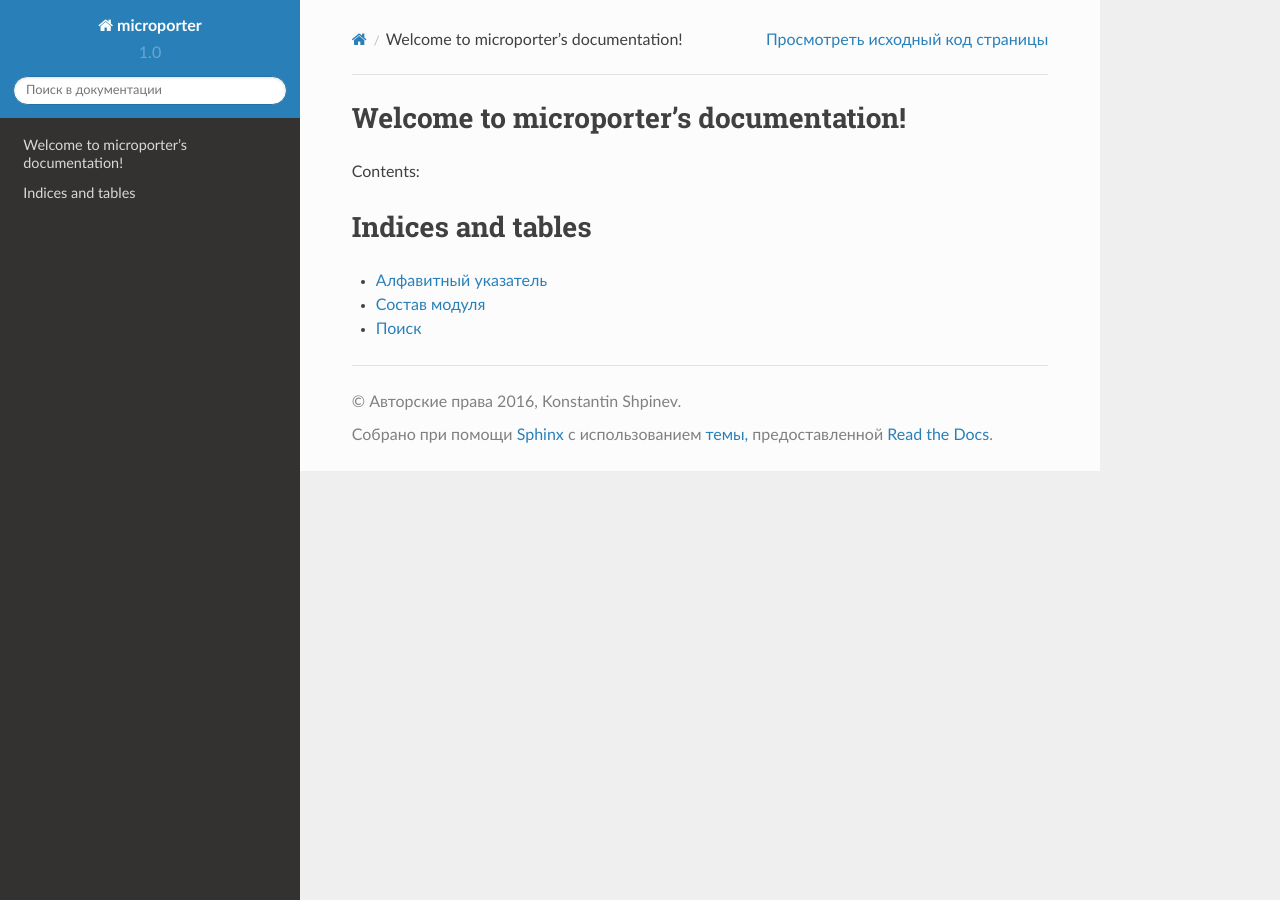
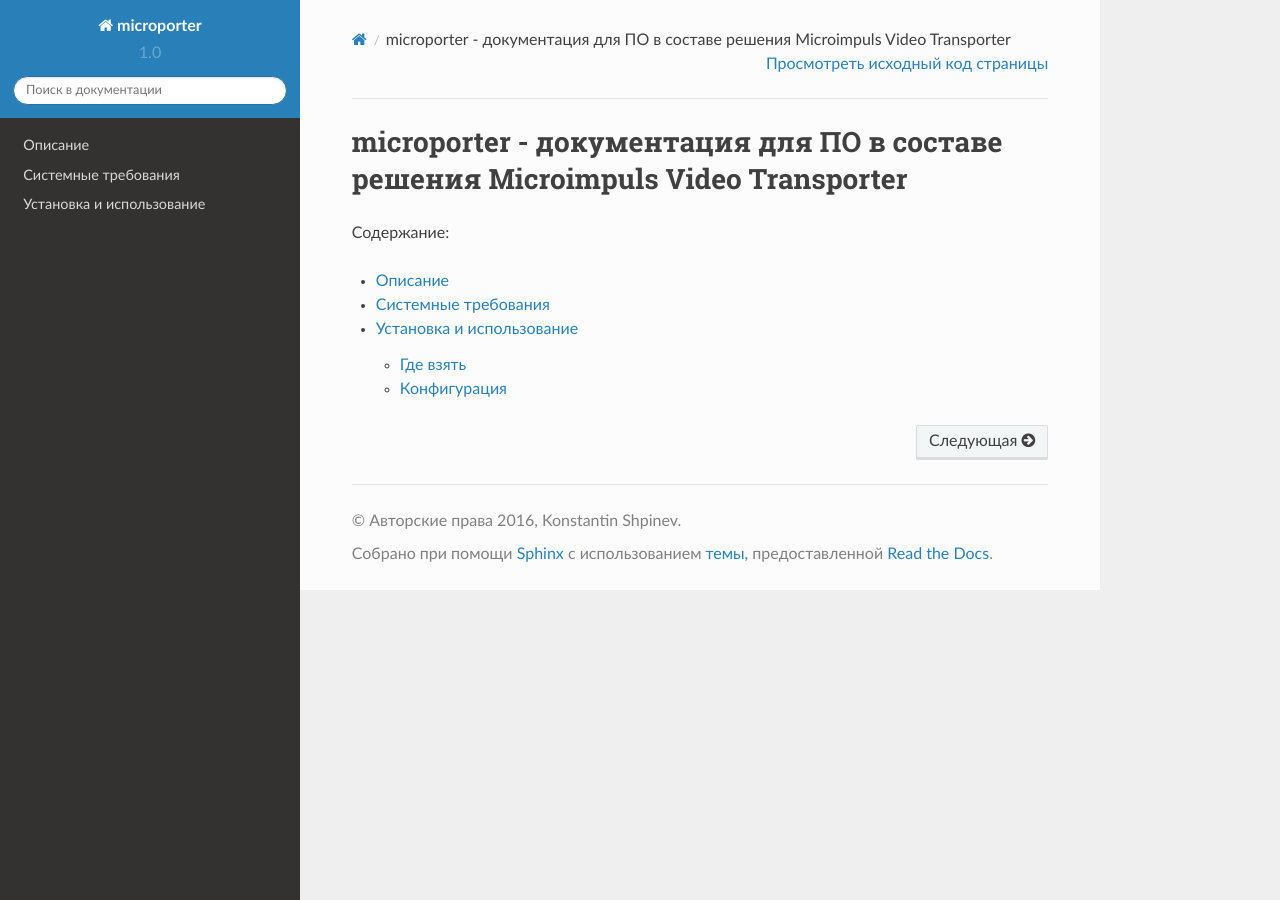
Before and after one commit to microimpuls/microporter-docs, a Sphinx documentation site: the page built from source/index.rst, in a window 1280 px wide. Built offline with Sphinx 7.4.7 and the Read the Docs theme 2.0.0, drawn with Linux system fonts in a browser that asks for light colours; some of the changed lines change nothing that is shown.

Commit message:
initial microporter.rst

```diff
--- a/source/index.rst
+++ b/source/index.rst
@@ -3,19 +3,12 @@
    You can adapt this file completely to your liking, but it should at least
    contain the root `toctree` directive.
 
-Welcome to microporter's documentation!
-=======================================
+microporter - документация для ПО в составе решения Microimpuls Video Transporter
+=================================================================================
 
-Contents:
+Содержание:
 
 .. toctree::
    :maxdepth: 2
 
-
-
-Indices and tables
-==================
-
-* :ref:`genindex`
-* :ref:`modindex`
-* :ref:`search`
+   microporter.rst
--- /dev/null
+++ b/source/microporter.rst
@@ -0,0 +1,156 @@
+.. _microporter:
+
+********
+Описание
+********
+
+**microporter** - программное обеспечение сервера *Microimpuls Video Transporter*,
+предназначенное для доставки видеопотоков через Интернет, используя специализированный
+протокол передачи данных, который базируется на TCP или UDP транспорте.
+Используются алгоритмы буферизации и выравнивания Transport Stream потоков для обеспечения
+стабильной доставки в условиях нестабильной линии связи.
+
+********************
+Системные требования
+********************
+
+microporter предназначен для работы в ОС Linux Debian 64-битной версии и подобных
+дистрибутивах, по-умолчанию поставляется версия для архитектуры amd64.
+
+*Внимание! ПО microporter не предназначено для работы на виртуальной машине.*
+
+Требования к аппаратному обеспечению, исходя из принимаемого/передающегося объема трафика:
+
++--------------------+------------------------------------------------------------------------------------------------------+
+| Процессор          | 1 ядро 2.4Ghz+ на каждые 200Mbps трафика                                                             |
++--------------------+------------------------------------------------------------------------------------------------------+
+| Оперативная память | 1GB на каждые 200Mbps трафика                                                                        |
++--------------------+------------------------------------------------------------------------------------------------------+
+| Сетевая карта      | карта с Enterprise чипом Intel, имеющая несколько очередей для входящих пакетов (multiple Rx queues) |
++--------------------+------------------------------------------------------------------------------------------------------+
+
+*************************
+Установка и использование
+*************************
+
+Для работы microporter необходимо наличие библиотек *libmedia*, *libjsonrpc*, *libjson*.
+
+*libmedia* - библиотека для работы с UDP/TCP сокетами, разрабатывается вместе с microporter.
+
+microporter, а также все необходимые библиотеки совместимых версий, поставляются в виде
+установочных deb-пакетов и устанавливаются утилитой dpkg. См. раздел :ref:`Где взять <download-software>`.
+
+Для запуска используется init.d скрипт: ``/etc/init.d/microporter``, доступные аргументы:
+::
+    # /etc/init.d/microporter
+    Usage: /etc/init.d/microporter {start|stop|restart|force-reload|reload}
+
+Файлы логов по-умолчанию сохраняются в ``/var/log/microporter/microporter.log``,
+включена ротация логов через logrotate.d
+
+.. _download-software:
+
+Где взять
+=========
+
+TODO: ссылка на сообщество
+
+Конфигурация
+============
+
+Файл конфигурации находится в ``/etc/microporter/microporter.conf``,
+задаётся в формате JSON. Пример:
+::
+    {
+        "log-syslog": false,
+        "log-facility": 0,
+        "log-path": "/var/log/microporter/microporter.log",
+        "log-verbose-level": 3,
+        "log-foreground": false,
+        "json-rpc-enabled": true,
+        "json-rpc-listen-host": "0.0.0.0",
+        "json-rpc-listen-port": 8089,
+        "streaming-enabled": true,
+        "priority": 0,
+        "adaptive-delays-enabled": true,
+        "rebuffering-enabled": true,
+        "ts-processing-enabled": false,
+        "write-aux-enabled": false,
+        "backup-src": "",
+        "input-buffer-duration": 3000, // msec
+        "input-buffer-max-duration": 3000, // msec
+        "input-buffer-max-size": 48 // mb
+        "output-buffer-max-size": 48 // mb
+        "license-owner": "Demo",
+        "license-streams-limit": 20,
+        "license-code": "1452c-527c0-8cbfe-74f10-15f5a",
+        "streams": [
+            {
+                "name": "Dummy channel",
+                "enabled": true,
+                "src": "239.152.2.1 1234 multicast udp",
+                "dst": "198.51.100.15 2001 unicast tcp",
+                "backup-src": "",
+                "payload-size": 1316, // b
+                "ttl": 32,
+                "input-buffer-duration": 3000, // msec
+                "input-buffer-max-duration": 3000, // msec
+                "input-buffer-max-size": 48 // mb
+                "output-buffer-max-size": 48 // mb
+            }
+        ],
+        "ranges": [
+            {
+                "name": "Dummy range",
+                "enabled": true,
+                "src-from": "239.152.2.1 1234 multicast udp",
+                "src-to": "239.152.2.10 1234 multicast udp",
+                "dst-from": "198.51.100.15 2001 unicast tcp",
+                "dst-to": "198.51.100.15 2010 unicast tcp",
+            }
+        ]
+    }
+
+Описание параметров
+-------------------
+
++---------------------------+--------------+---------------------------------------------------------------------+
+| Параметр                  | Тип значения | Описание                                                            |
++---------------------------+--------------+---------------------------------------------------------------------+
+| log-syslog                | ``bool``     | Использовать ли службу syslogd для записи логов в /var/log/syslog,  |
+|                           |              | Не рекомендуется включать при интенсивном логировании.              |
++---------------------------+--------------+---------------------------------------------------------------------+
+
+log-facility – тег в syslog, тип ``int``
+
+log-path – путь до лог-файла [string]
+
+log-verbose-level – уровень логирования от 0 до 9, 9 - максимальный DEBUG уровень [int]
+
+log-foreground – вывод лога в stdout [bool]
+
+json-rpc-listen-host – адрес интерфейса для ожидания входящих подключений к JSON RPC API [string]
+
+json-rpc-listen-port – номер порта TCP для JSON RPC API [int]
+
+streaming-enabled – флаг, если true - доставка включена, false - выключена [bool]
+
+priority – приоритет процесса в ОС, 0 - автоматический приоритет по выбору ОС [int]. Не рекомендуется использовать высокий приоритет при большом количестве анализируемых потоков.
+
+adaptive-delays-enabled – включает режим адаптивного буфера [bool]. Данный режим используется для расширенного контроля за входящим битрейтом видеопотока в условиях нестабильной линии.
+
+rebuffering-enabled – при включении данного режима система будет производить перебуферизацию потока каждый раз в случае опустошения буфера [bool]
+
+ts-processing-enabled – включает режим анализа и выравнивания TS-фреймов [bool]. При активировании данного режима система будет анализировать входящий Transport Stream поток, обнаруживать ошибки и, по-возможности, выстраивать правильный порядок и выровненный битрейт пакетов.
+
+write-aux-enabled – включает режим записи aux-файлов при выводе потока в файл [bool]. aux-файлы необходимы для сохранения информации о таймингах пакетов, для последующего стриминга потока из файла без необходимости анализа TS-фреймов.
+
+backup-src – адрес backup-потока [uri]. В случае возникновения ситуации, когда для любого из доставляемых/принимаемых видеопотоков нет входящего сигнала, система может переключить трансляцию по данному потоку на резервный поток.
+
+license-owner – имя лицензии [str]
+
+license-streams-limit – количество потоков, разрешенные лицензией [int]
+
+license-code – лицензионный код [str]
+
+streams – список потоков приема/передачи [list]
```
